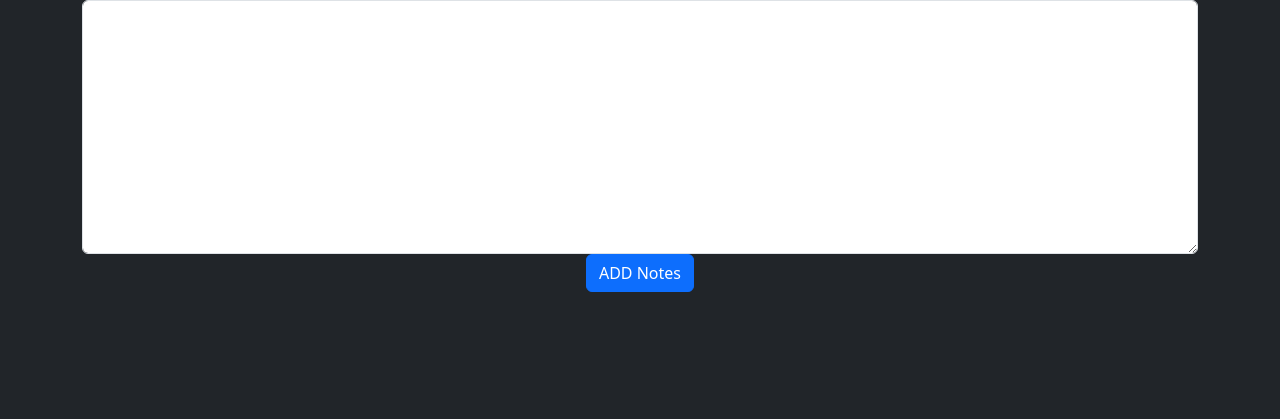
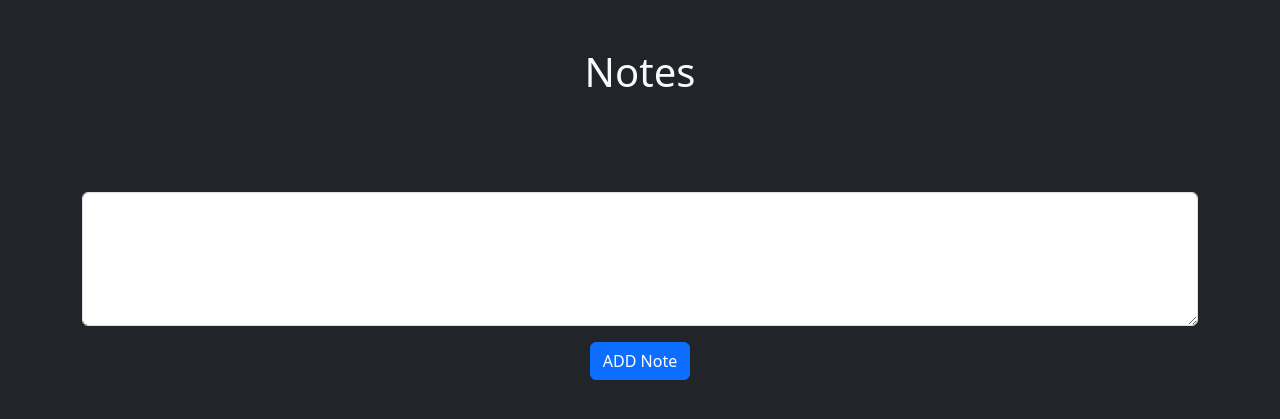
Before and after one commit to Deepanshu0810/flask-web-app, a Flask app: page / in a window 1280 px wide. Shown: the part 56-475 px from the top of the page. Run offline with Flask 2, Linux system fonts and the light colour scheme; the visitor is signed in with stand-in values (Sample User, id 1); data comes from the database, SQL or seed files in the repository; data that the repository does not hold is empty.

Commit message:
delete-add-notes

```diff
--- /dev/null
+++ b/website/static/index.js
@@ -0,0 +1,8 @@
+function deleteNote(noteId){
+    fetch("/delete-note", {
+        method: "POST",
+        body: JSON.stringify({noteId:noteId}),
+    }).then((_res)=>{
+        window.location.href ="/";
+    });
+}
--- a/website/templates/base.html
+++ b/website/templates/base.html
@@ -48,5 +48,10 @@
         {% block content %}{% endblock %}
     </div>
     <script src="https://cdn.jsdelivr.net/npm/bootstrap@5.3.0-alpha1/dist/js/bootstrap.bundle.min.js" integrity="sha384-w76AqPfDkMBDXo30jS1Sgez6pr3x5MlQ1ZAGC+nuZB+EYdgRZgiwxhTBTkF7CXvN" crossorigin="anonymous"></script>
+    {% block javascript %}
+    <script type="text/javascript" src="{{url_for('static',filename='index.js')}}">
+
+    </script>
+{% endblock %}
 </body>
 </html>
--- a/website/templates/home.html
+++ b/website/templates/home.html
@@ -2,10 +2,21 @@
 {% block title%}Home{% endblock %}
 
 {%block content%}
+<h1 align="center" class="text-light m-5">Notes</h1>
+<ul class="list-group list-group-flush" id="notes">
+    {% for note in user.notes %}
+    <li class="list-group-item">
+        {{ note.data }}
+        <button type="button" class="btn btn-danger" onClick="deleteNote({{ note.id }})">
+        <span aria-hidden="true">&times;</span>
+        </button>
+    </li>
+    {% endfor %}
+</ul>
 <form action="" method="post">
-    <textarea name="note" id="note" cols="30" rows="10" class="form-control"></textarea>
+    <textarea name="note" id="note" cols="10" rows="5" class="form-control mt-5"></textarea>
     <div align="center">
-        <button type="submit" class="btn btn-primary">ADD Notes</button>
+        <button type="submit" class="btn btn-primary mt-3">ADD Note</button>
     </div>
 </form>
 {%endblock%}
--- a/website/views.py
+++ b/website/views.py
@@ -1,9 +1,34 @@
-from flask import Blueprint ,render_template
+from flask import Blueprint ,render_template,request,flash, jsonify
 from flask_login import login_required,current_user
+from .models import Note,User
+from . import db
+import json
 
 views = Blueprint('views',__name__)
 
-@views.route('/')
+@views.route('/',methods=['GET','POST'])
 @login_required
 def home():
+    if request.method=='POST':
+        note = request.form.get('note')
+
+        if(len(note)<1):
+            flash("Note is Too short to save",category="error")
+        else:
+            flash("Note added",category="success")
+            new_note = Note(data=note,user_id=current_user.id)
+            db.session.add(new_note)
+            db.session.commit()
     return render_template('home.html',user=current_user)
+
+@views.route('/delete-note',methods=['GET','POST'])
+def delete_note():
+    note = json.loads(request.data)
+    noteId = note['noteId']
+    note = Note.query.get(noteId)
+    if note:
+        if note.user_id == current_user.id:
+            db.session.delete(note)
+            db.session.commit()
+
+    return jsonify({})
```
